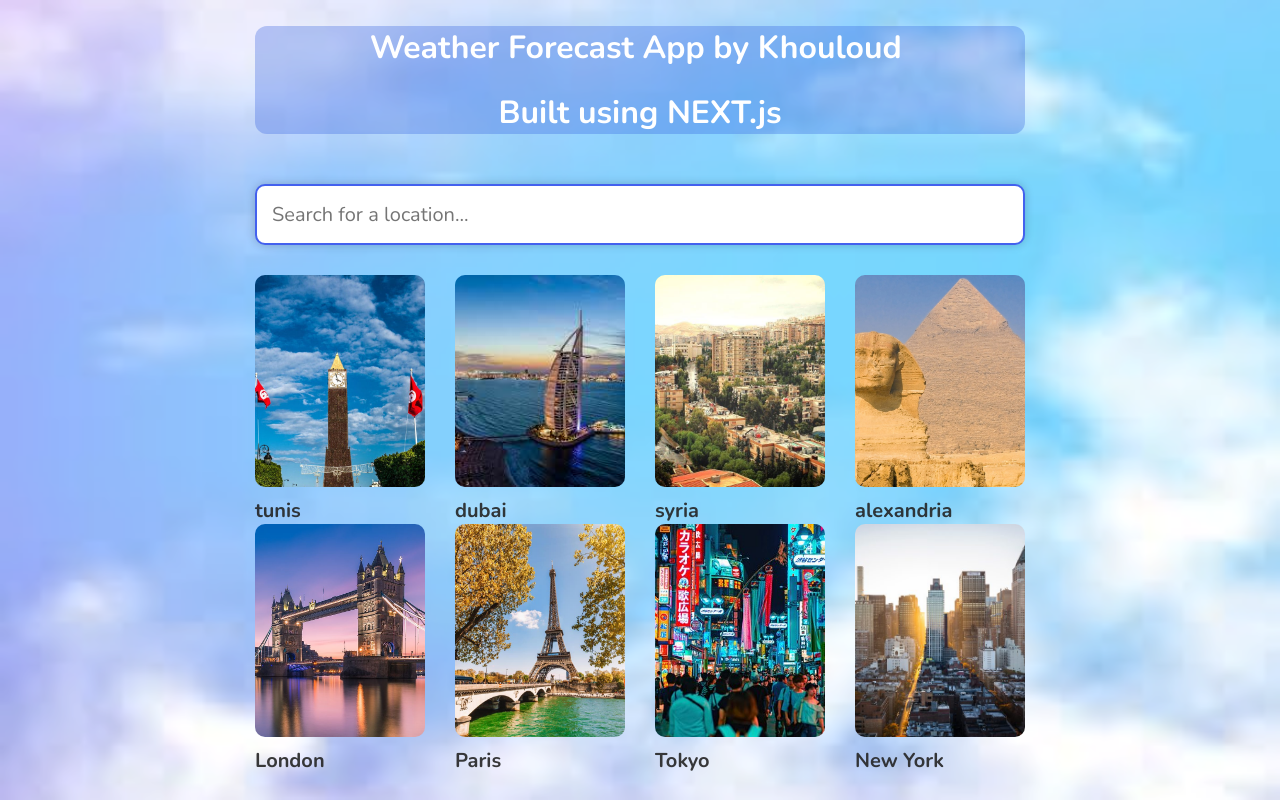
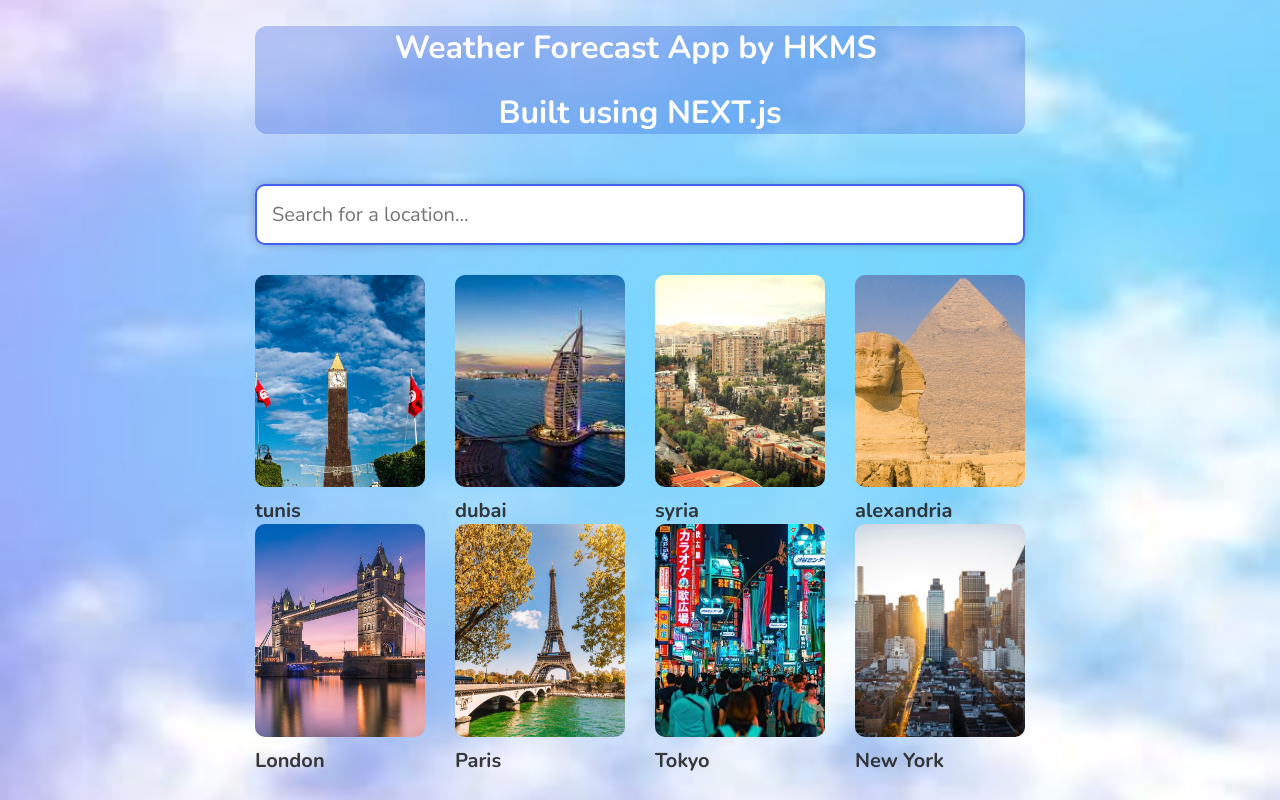
Before and after one commit to IslemBrg/Weather-App, a Next.js app in the folder weather-app/: page / in a window 1280 px wide. Built offline with nearby package versions, Linux system fonts and the light colour scheme.

Commit message:
Webapp SOLD
tbe3et b bakou leger xDD

```diff
--- a/weather-app/pages/index.js
+++ b/weather-app/pages/index.js
@@ -7,13 +7,13 @@ export default function Home() {
   return (
     <div>
       <head>
-        <title>Weather Forecast by Islem</title>
+        <title>Weather Forecast by HKMS </title>
       </head>
 
       <div className="home">
         <div className="container">
           <div className="Headtxt">
-            <h1>Weather Forecast App by Khouloud </h1>
+            <h1>Weather Forecast App by HKMS </h1>
             <h1>Built using NEXT.js</h1>
           </div>
           <SearchBox placeholder={"Search for a location..."}/>
```
